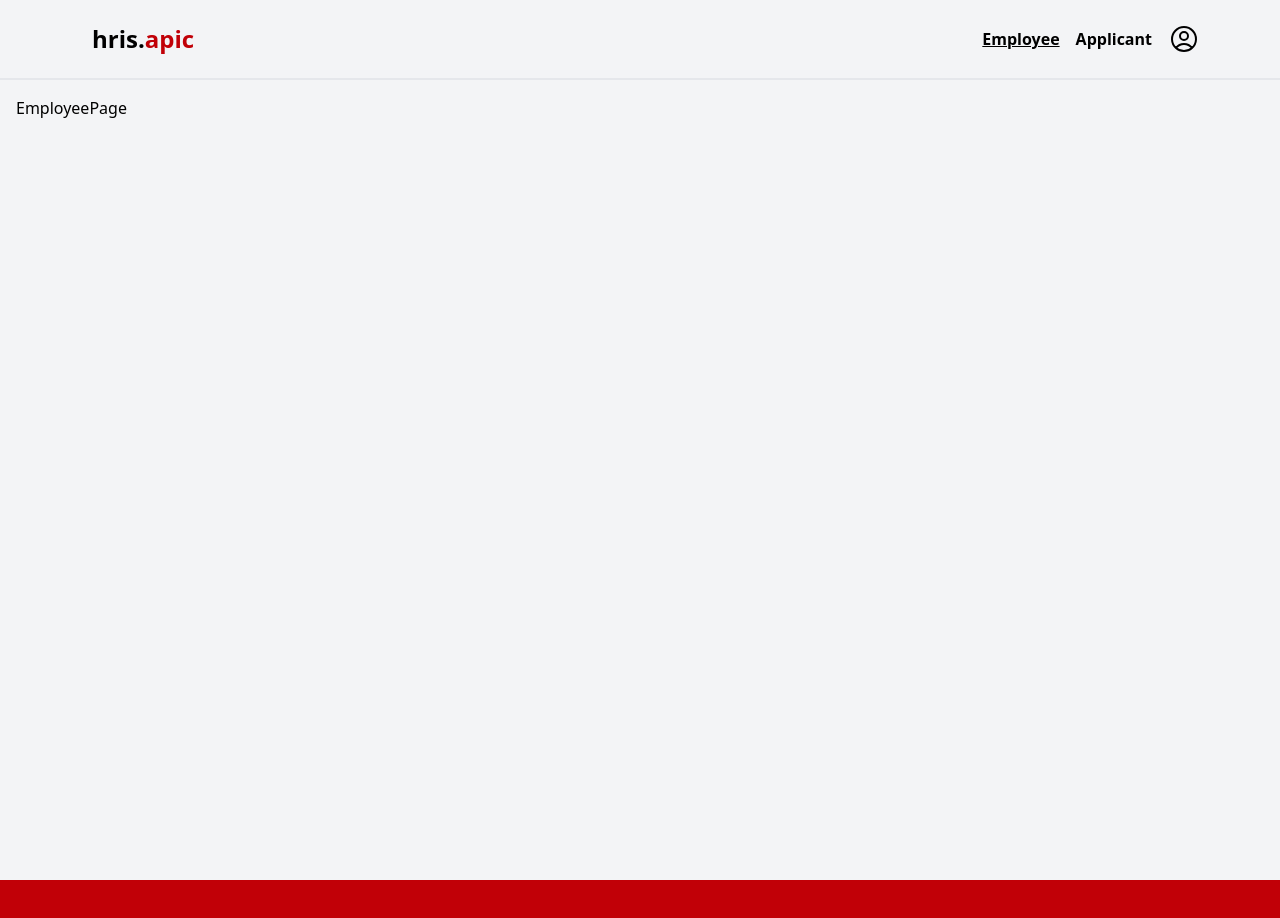
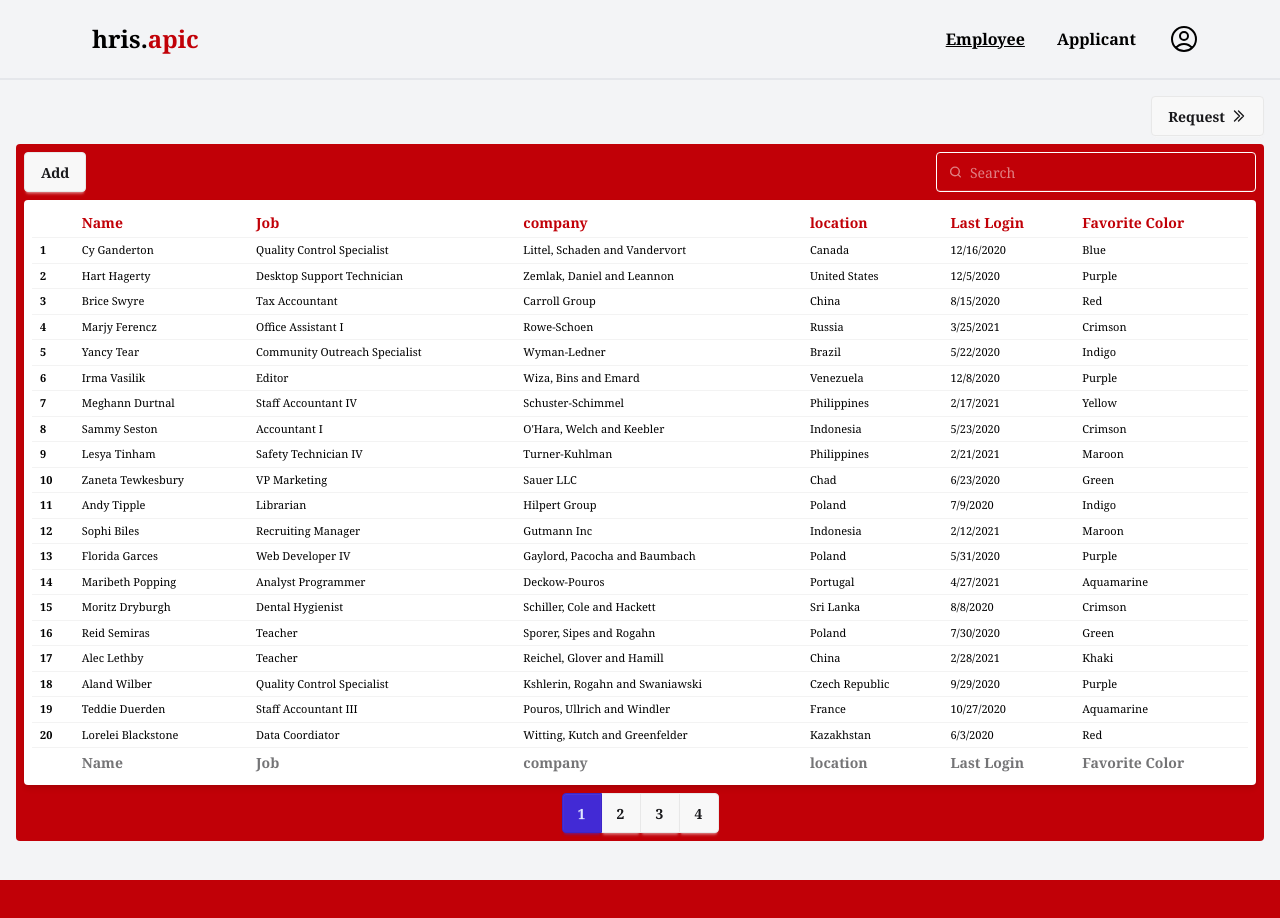
Before and after one commit to 20021092aytidA/hris-fe-next, a Next.js app: page /employee in a window 1280 px wide. Shown: the top 918 px of the page. Built offline with nearby package versions, Linux system fonts and the light colour scheme.

Commit message:
add: employee

```diff
--- a/app/(with-shell)/component/navbar/navbarDesktop.tsx
+++ b/app/(with-shell)/component/navbar/navbarDesktop.tsx
@@ -12,7 +12,7 @@
       >
         hris.<span className="text-red-700 font-bold">apic</span>
       </Link>
-      <div className="flex items-center space-x-4">
+      <div className="flex items-center space-x-8">
         <NavbarLinks />
         <div className="dropdown dropdown-end">
           <div tabIndex={0} role="button" className="cursor-pointer">
--- a/app/(with-shell)/dashboard/component/applicantOverview.tsx
+++ b/app/(with-shell)/dashboard/component/applicantOverview.tsx
@@ -5,7 +5,7 @@
   return (
     <>
       <Link
-        className="block underline font-semibold text-md text-white"
+        className="inline-block underline font-semibold text-md text-white"
         href="/applicant"
       >
         Applicant
--- a/app/(with-shell)/dashboard/component/employeeOverview.tsx
+++ b/app/(with-shell)/dashboard/component/employeeOverview.tsx
@@ -5,7 +5,7 @@
   return (
     <>
       <Link
-        className="block underline font-semibold text-md text-white"
+        className="inline-block underline font-semibold text-md text-white"
         href="/employee"
       >
         Employee
--- a/app/(with-shell)/employee/page.tsx
+++ b/app/(with-shell)/employee/page.tsx
@@ -1,5 +1,279 @@
+import DoubleArrowIcon from "@/public/icons/doubleArrowIcon";
+import Link from "next/link";
 import React from "react";
 
 export default function EmployeePage() {
-  return <div>EmployeePage</div>;
+  return (
+    <div>
+      <div className="flex justify-end mb-2">
+        <Link className="btn" href="/employee/request">
+          Request
+          <span>
+            <DoubleArrowIcon />
+          </span>
+        </Link>
+      </div>
+      <div className="rounded-sm p-2 bg-red-700">
+        <div className="flex justify-between">
+          <button className="btn mb-2">Add</button>
+          <label className="input bg-transparent text-white border-white">
+            <svg
+              className="h-[1em] opacity-50"
+              xmlns="http://www.w3.org/2000/svg"
+              viewBox="0 0 24 24"
+            >
+              <g
+                strokeLinejoin="round"
+                strokeLinecap="round"
+                strokeWidth="2.5"
+                fill="none"
+                stroke="currentColor"
+              >
+                <circle cx="11" cy="11" r="8"></circle>
+                <path d="m21 21-4.3-4.3"></path>
+              </g>
+            </svg>
+            <input type="search" className="grow" placeholder="Search" />
+          </label>
+        </div>
+        <div className="overflow-x-auto bg-white rounded-sm shadow-md">
+          <table className="table table-xs p-2">
+            <thead>
+              <tr className="text-red-700">
+                <th></th>
+                <th>Name</th>
+                <th>Job</th>
+                <th>company</th>
+                <th>location</th>
+                <th>Last Login</th>
+                <th>Favorite Color</th>
+              </tr>
+            </thead>
+            <tbody>
+              <tr>
+                <th>1</th>
+                <td>Cy Ganderton</td>
+                <td>Quality Control Specialist</td>
+                <td>Littel, Schaden and Vandervort</td>
+                <td>Canada</td>
+                <td>12/16/2020</td>
+                <td>Blue</td>
+              </tr>
+              <tr>
+                <th>2</th>
+                <td>Hart Hagerty</td>
+                <td>Desktop Support Technician</td>
+                <td>Zemlak, Daniel and Leannon</td>
+                <td>United States</td>
+                <td>12/5/2020</td>
+                <td>Purple</td>
+              </tr>
+              <tr>
+                <th>3</th>
+                <td>Brice Swyre</td>
+                <td>Tax Accountant</td>
+                <td>Carroll Group</td>
+                <td>China</td>
+                <td>8/15/2020</td>
+                <td>Red</td>
+              </tr>
+              <tr>
+                <th>4</th>
+                <td>Marjy Ferencz</td>
+                <td>Office Assistant I</td>
+                <td>Rowe-Schoen</td>
+                <td>Russia</td>
+                <td>3/25/2021</td>
+                <td>Crimson</td>
+              </tr>
+              <tr>
+                <th>5</th>
+                <td>Yancy Tear</td>
+                <td>Community Outreach Specialist</td>
+                <td>Wyman-Ledner</td>
+                <td>Brazil</td>
+                <td>5/22/2020</td>
+                <td>Indigo</td>
+              </tr>
+              <tr>
+                <th>6</th>
+                <td>Irma Vasilik</td>
+                <td>Editor</td>
+                <td>Wiza, Bins and Emard</td>
+                <td>Venezuela</td>
+                <td>12/8/2020</td>
+                <td>Purple</td>
+              </tr>
+              <tr>
+                <th>7</th>
+                <td>Meghann Durtnal</td>
+                <td>Staff Accountant IV</td>
+                <td>Schuster-Schimmel</td>
+                <td>Philippines</td>
+                <td>2/17/2021</td>
+                <td>Yellow</td>
+              </tr>
+              <tr>
+                <th>8</th>
+                <td>Sammy Seston</td>
+                <td>Accountant I</td>
+                <td>O'Hara, Welch and Keebler</td>
+                <td>Indonesia</td>
+                <td>5/23/2020</td>
+                <td>Crimson</td>
+              </tr>
+              <tr>
+                <th>9</th>
+                <td>Lesya Tinham</td>
+                <td>Safety Technician IV</td>
+                <td>Turner-Kuhlman</td>
+                <td>Philippines</td>
+                <td>2/21/2021</td>
+                <td>Maroon</td>
+              </tr>
+              <tr>
+                <th>10</th>
+                <td>Zaneta Tewkesbury</td>
+                <td>VP Marketing</td>
+                <td>Sauer LLC</td>
+                <td>Chad</td>
+                <td>6/23/2020</td>
+                <td>Green</td>
+              </tr>
+              <tr>
+                <th>11</th>
+                <td>Andy Tipple</td>
+                <td>Librarian</td>
+                <td>Hilpert Group</td>
+                <td>Poland</td>
+                <td>7/9/2020</td>
+                <td>Indigo</td>
+              </tr>
+              <tr>
+                <th>12</th>
+                <td>Sophi Biles</td>
+                <td>Recruiting Manager</td>
+                <td>Gutmann Inc</td>
+                <td>Indonesia</td>
+                <td>2/12/2021</td>
+                <td>Maroon</td>
+              </tr>
+              <tr>
+                <th>13</th>
+                <td>Florida Garces</td>
+                <td>Web Developer IV</td>
+                <td>Gaylord, Pacocha and Baumbach</td>
+                <td>Poland</td>
+                <td>5/31/2020</td>
+                <td>Purple</td>
+              </tr>
+              <tr>
+                <th>14</th>
+                <td>Maribeth Popping</td>
+                <td>Analyst Programmer</td>
+                <td>Deckow-Pouros</td>
+                <td>Portugal</td>
+                <td>4/27/2021</td>
+                <td>Aquamarine</td>
+              </tr>
+              <tr>
+                <th>15</th>
+                <td>Moritz Dryburgh</td>
+                <td>Dental Hygienist</td>
+                <td>Schiller, Cole and Hackett</td>
+                <td>Sri Lanka</td>
+                <td>8/8/2020</td>
+                <td>Crimson</td>
+              </tr>
+              <tr>
+                <th>16</th>
+                <td>Reid Semiras</td>
+                <td>Teacher</td>
+                <td>Sporer, Sipes and Rogahn</td>
+                <td>Poland</td>
+                <td>7/30/2020</td>
+                <td>Green</td>
+              </tr>
+              <tr>
+                <th>17</th>
+                <td>Alec Lethby</td>
+                <td>Teacher</td>
+                <td>Reichel, Glover and Hamill</td>
+                <td>China</td>
+                <td>2/28/2021</td>
+                <td>Khaki</td>
+              </tr>
+              <tr>
+                <th>18</th>
+                <td>Aland Wilber</td>
+                <td>Quality Control Specialist</td>
+                <td>Kshlerin, Rogahn and Swaniawski</td>
+                <td>Czech Republic</td>
+                <td>9/29/2020</td>
+                <td>Purple</td>
+              </tr>
+              <tr>
+                <th>19</th>
+                <td>Teddie Duerden</td>
+                <td>Staff Accountant III</td>
+                <td>Pouros, Ullrich and Windler</td>
+                <td>France</td>
+                <td>10/27/2020</td>
+                <td>Aquamarine</td>
+              </tr>
+              <tr>
+                <th>20</th>
+                <td>Lorelei Blackstone</td>
+                <td>Data Coordiator</td>
+                <td>Witting, Kutch and Greenfelder</td>
+                <td>Kazakhstan</td>
+                <td>6/3/2020</td>
+                <td>Red</td>
+              </tr>
+            </tbody>
+            <tfoot>
+              <tr>
+                <th></th>
+                <th>Name</th>
+                <th>Job</th>
+                <th>company</th>
+                <th>location</th>
+                <th>Last Login</th>
+                <th>Favorite Color</th>
+              </tr>
+            </tfoot>
+          </table>
+        </div>
+        <div className="mt-2 flex justify-center">
+          <div className="join">
+            <input
+              className="join-item btn btn-square"
+              type="radio"
+              name="options"
+              aria-label="1"
+              checked={true}
+            />
+            <input
+              className="join-item btn btn-square"
+              type="radio"
+              name="options"
+              aria-label="2"
+            />
+            <input
+              className="join-item btn btn-square"
+              type="radio"
+              name="options"
+              aria-label="3"
+            />
+            <input
+              className="join-item btn btn-square"
+              type="radio"
+              name="options"
+              aria-label="4"
+            />
+          </div>
+        </div>
+      </div>
+    </div>
+  );
 }
--- a/app/globals.css
+++ b/app/globals.css
@@ -1,2 +1,6 @@
 @import "tailwindcss";
 @plugin "daisyui";
+
+*{
+    font-family: Cambria, Cochin, Georgia, Times, 'Times New Roman', serif;
+}
--- /dev/null
+++ b/public/icons/doubleArrowIcon.tsx
@@ -0,0 +1,20 @@
+import React from "react";
+
+export default function DoubleArrowIcon() {
+  return (
+    <svg
+      xmlns="http://www.w3.org/2000/svg"
+      fill="none"
+      viewBox="0 0 24 24"
+      strokeWidth={2}
+      stroke="currentColor"
+      className="size-4"
+    >
+      <path
+        strokeLinecap="round"
+        strokeLinejoin="round"
+        d="m5.25 4.5 7.5 7.5-7.5 7.5m6-15 7.5 7.5-7.5 7.5"
+      />
+    </svg>
+  );
+}
```
